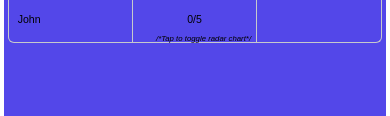
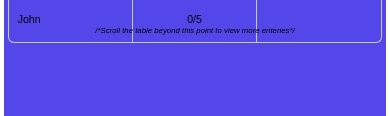
Before and after one commit to pallav100/Apli.ai_candidate_portal, a website: page public/result.html in a window 390 px wide. Shown: the part 691-807 px from the top of the page. Drawn offline with nearby package versions, Linux system fonts and the light colour scheme; a web font is replaced by a local one.

Commit message:
minor change

```diff
--- a/public/index.css
+++ b/public/index.css
@@ -392,7 +392,7 @@ button:hover{
   #rlogo{
     width: 4vh;
     height: 4vh;
-    border-width: 2.25px;
+    border-width: 2px;
     margin-top: 0.75vh;
   }
   #company{
@@ -482,7 +482,12 @@ button:hover{
   #table_instr{
     top:85vh;
     font-size: 2vw;
-    left: 40vw;
+    left: 0;
+    width: 100vw;
+    display: flex;
+    flex-direction: row;
+    justify-content: center;
+    /*left: 40vw;*/
   }
 
   #instr{
--- a/public/result.html
+++ b/public/result.html
@@ -2,7 +2,7 @@
 <html>
   <head>
     <meta charset="utf-8">
-    <meta name="viewport" content="width=device-width, initial-scale = 1.0, maximum-scale=1.0, user-scalable=no" />
+<meta name="viewport" content="width=device-width, initial-scale = 1.0, minimum-scale = 0.86, maximum-scale=3.0, user-scalable=yes" />
     <title> Apli.ai </title>
   </head>
   <link rel="stylesheet" href="./result.css">
@@ -51,7 +51,7 @@
           </table>
         </div>
       </div>
-      <p id="table_instr"><i>/*Tap to toggle radar chart*/</i></p>
+      <div id="table_instr"><i>/*Scroll the table beyond this point to view more enteries*/</i></div>
 
     </div>
     <p id="extra_cont"> hii </p>
```
Also changed, not shown: public/index.html (+1 -1 lines).
